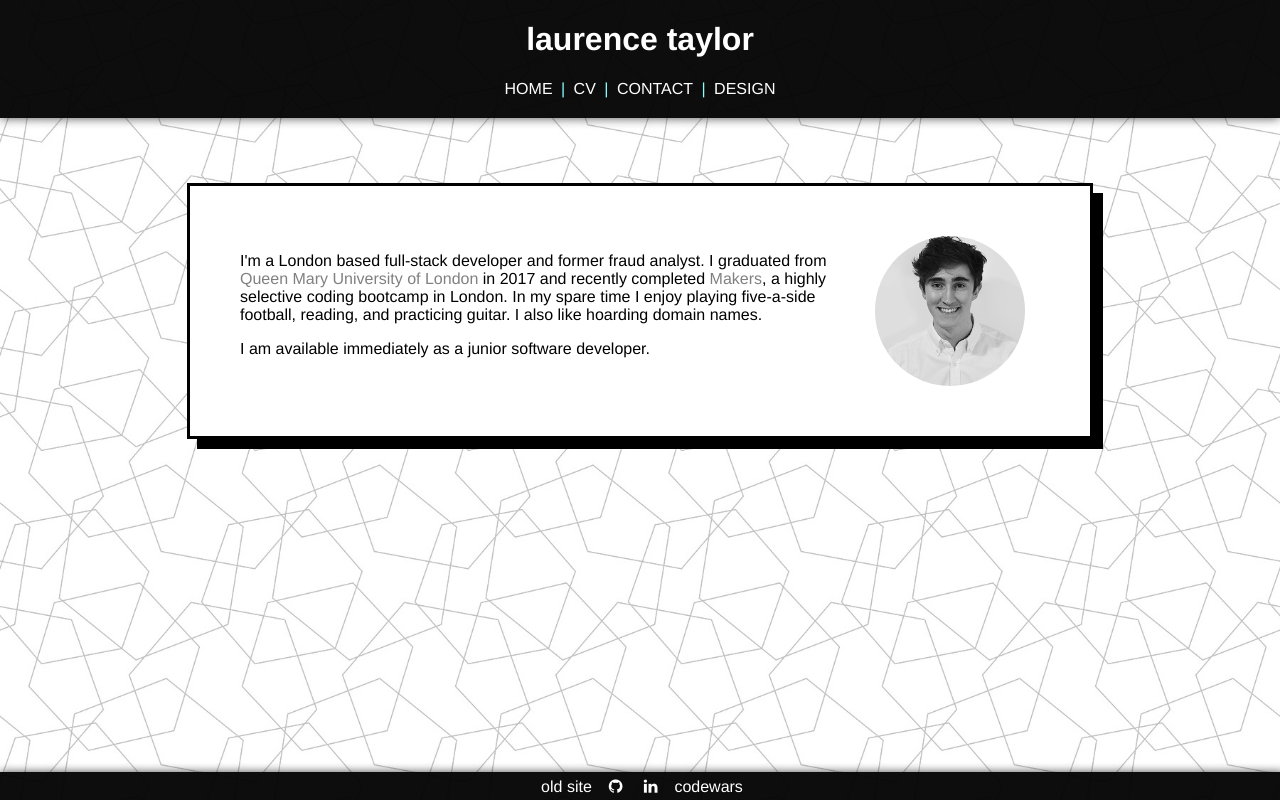
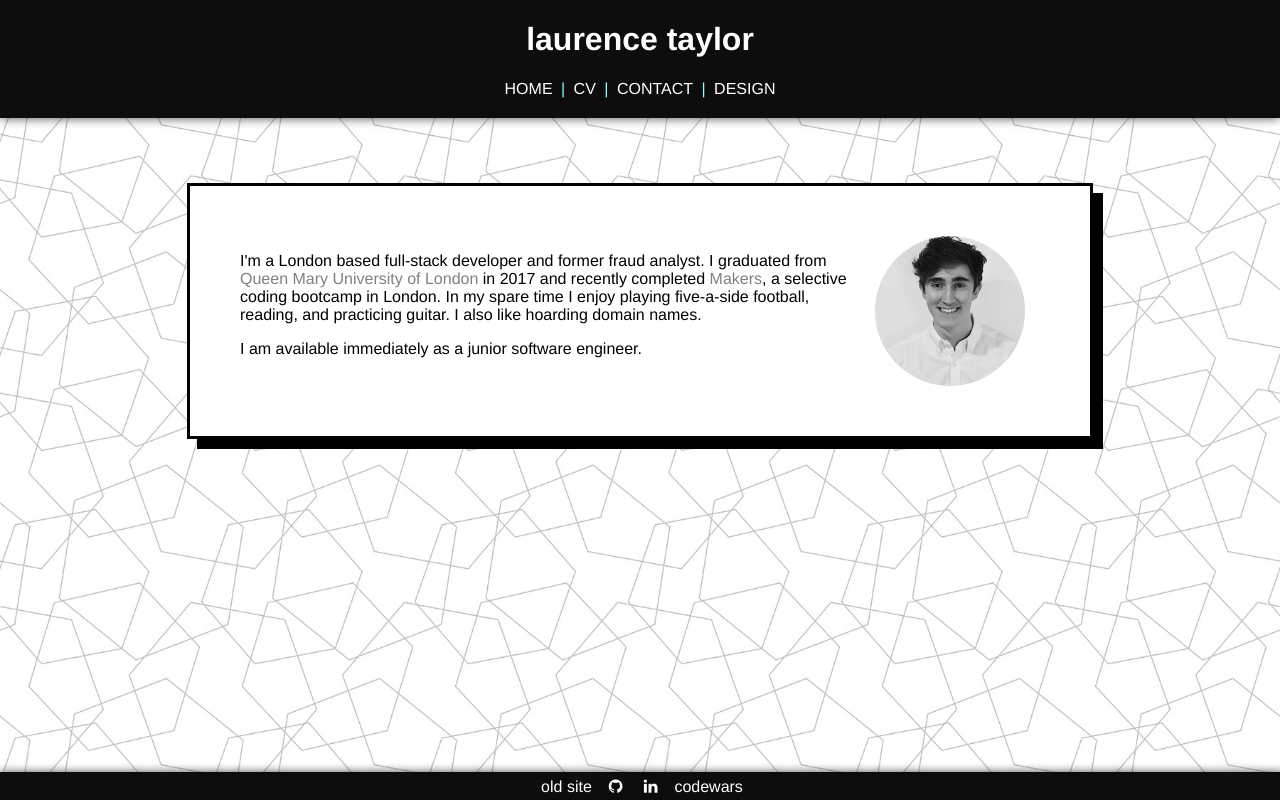
Before and after one commit to laurencetaylor/personal-site, a Gatsby site: page / in a window 1280 px wide. Built offline with nearby package versions, Linux system fonts and the light colour scheme; Gatsby itself is replaced by a stand-in of ours.

Commit message:
Minor change to personal profile

```diff
--- a/src/pages/index.js
+++ b/src/pages/index.js
@@ -11,10 +11,10 @@
       <div className='clearfix'>
         <img src={ require('../imgs/laurence-taylor.jpg') } id='laurence-taylor-picture' alt='Laurence Taylor' />
         <p>I'm a London based full-stack developer and former fraud analyst.
-        I graduated from <a href='https://www.qmul.ac.uk/' target='_blank' rel='noopener noreferrer'>Queen Mary University of London</a> in 2017 and recently completed <a href='https://makers.tech/' target='_blank' rel='noopener noreferrer'>Makers</a>, a highly selective coding bootcamp in London.
+        I graduated from <a href='https://www.qmul.ac.uk/' target='_blank' rel='noopener noreferrer'>Queen Mary University of London</a> in 2017 and recently completed <a href='https://makers.tech/' target='_blank' rel='noopener noreferrer'>Makers</a>, a selective coding bootcamp in London.
         In my spare time I enjoy playing five-a-side football, reading, and practicing guitar. I also like hoarding domain names.</p>
 
-        <p>I am available immediately as a junior software developer.</p>
+        <p>I am available immediately as a junior software engineer.</p>
       </div>
     </Container>
     <Footer />
```
